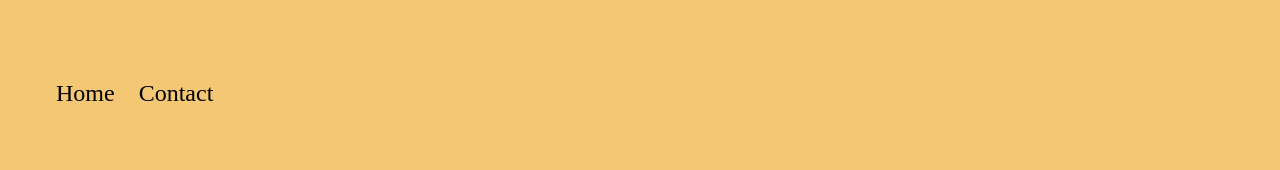
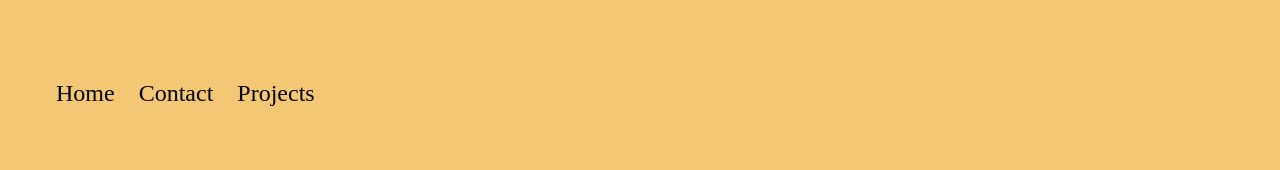
Before and after one commit to Scoopsies/minimal-site, a React (Vite) app: page / in a window 1280 px wide. Shown: the top 170 px of the page. Built offline with nearby package versions, Linux system fonts and the light colour scheme.

Commit message:
added projects page and navSelected property to current page

```diff
--- a/src/Componenets/Navbar.jsx
+++ b/src/Componenets/Navbar.jsx
@@ -1,14 +1,20 @@
-import { Link } from 'react-router-dom'
+import { Link, useLocation } from 'react-router-dom'
 
 const Navbar = () => {
+  const {pathname} = useLocation();
+  console.log(pathname)
+
   return (
     <nav>
         <ul>
-            <Link to={'/'}>
+            <Link to={'/'} className={pathname === '/' ? 'selectedNav' : null}>
                 <li>Home</li>
             </Link>
-            <Link to={'/contact'}>
+            <Link to={'/contact'} className={pathname === '/contact' ? 'selectedNav' : null}>
                 <li>Contact</li>
+            </Link>
+            <Link to={'/projects'} className={pathname === '/projects' ? 'selectedNav' : null}>
+              <li>Projects</li>
             </Link>
         </ul>
     </nav>
```
